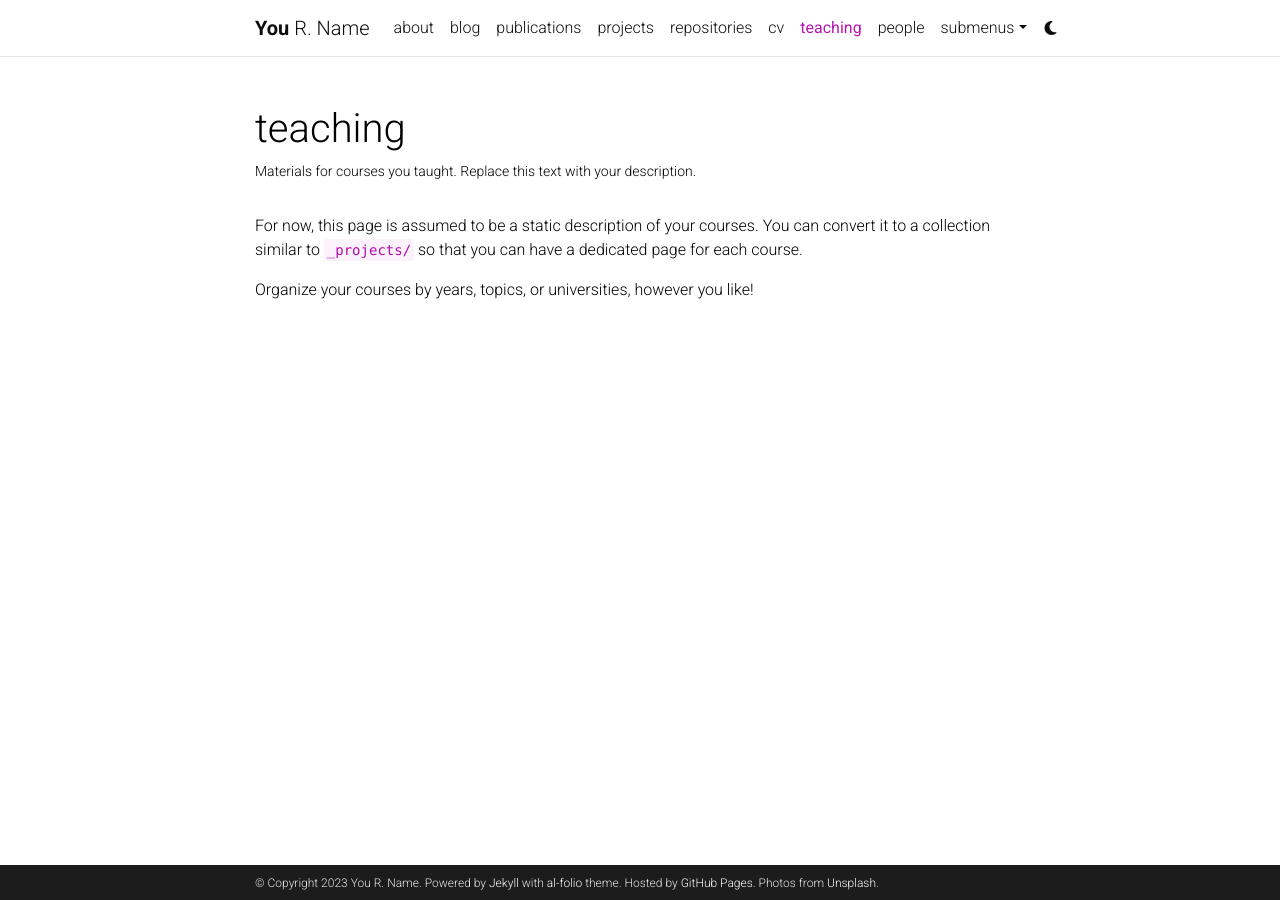
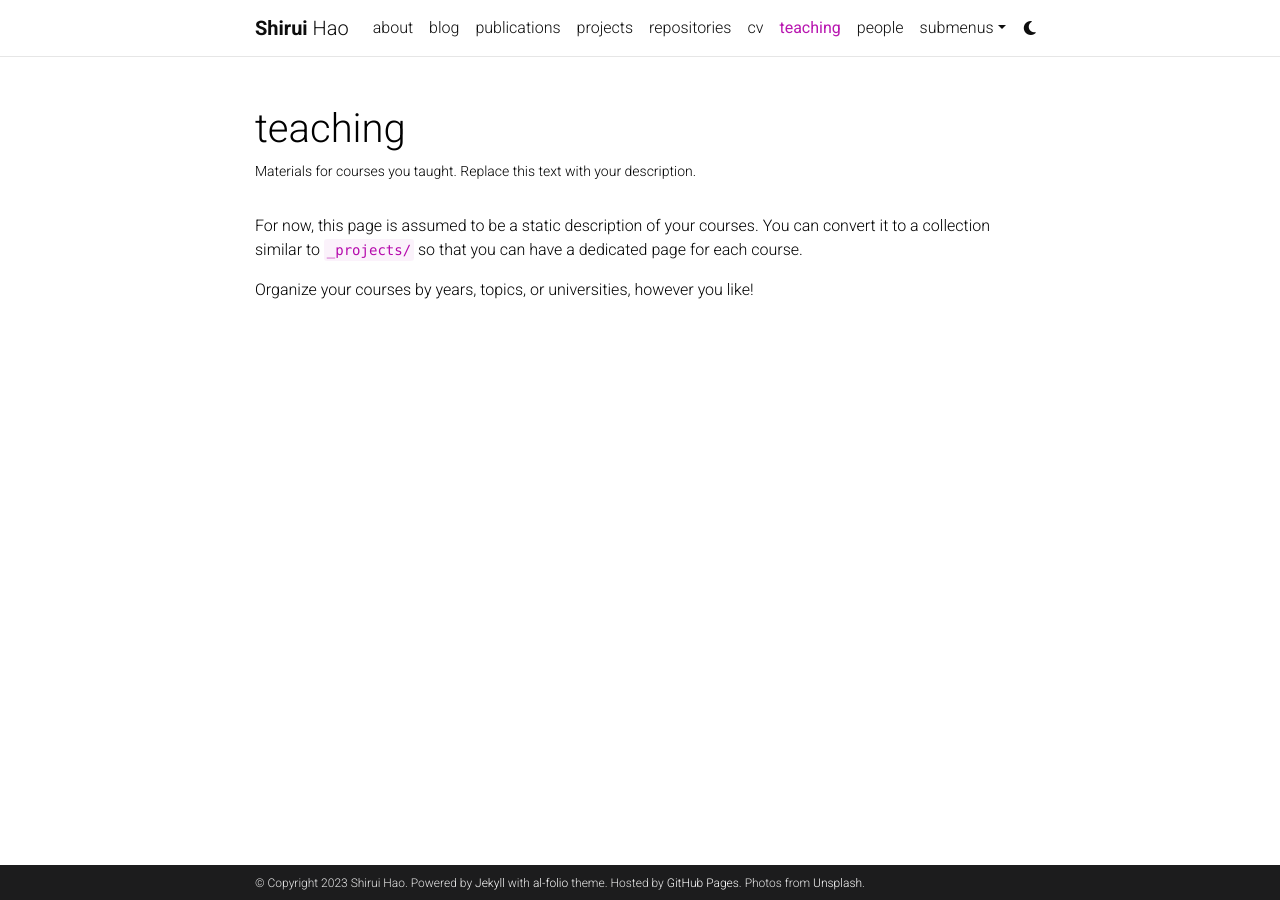
Before and after one commit to ShiruiH/ShiruiH.github.io, a Jekyll site: the page built from _pages/teaching.md, in a window 1280 px wide. Built offline with Jekyll 4.4.1, drawn with Linux system fonts in a browser that asks for light colours; comment, search, counter and statistics services are not loaded; a style sheet for code colours, icons or effects is not loaded.

Commit message:
Update _config.yml
Update _config.yml

```diff
--- a/_config.yml
+++ b/_config.yml
@@ -3,10 +3,10 @@
 # -----------------------------------------------------------------------------
 
 title: blank # the website title (if blank, full name will be used instead)
-first_name: You
-middle_name: R.
-last_name: Name
-email: you@example.com
+first_name: Shirui
+middle_name:
+last_name: Hao
+email: shiruih@student.unimelb.edu.au
 description: > # the ">" symbol means to ignore newlines until "footer_text:"
   A simple, whitespace theme for academics. Based on [*folio](https://github.com/bogoli/-folio) design.
 footer_text: >
@@ -16,7 +16,7 @@
 keywords: jekyll, jekyll-theme, academic-website, portfolio-website  # add your own keywords or leave empty
 
 lang: en # the language of your site (for example: en, fr, cn, ru, etc.)
-icon: ⚛️  # the emoji used as the favicon (alternatively, provide image name in /assets/img/)
+icon: 👩‍🎓  # the emoji used as the favicon (alternatively, provide image name in /assets/img/)
 
 url: https://ShiruiH.github.io # the base hostname & protocol for your site
 baseurl: # the subpath of your site, e.g. /blog/
```
